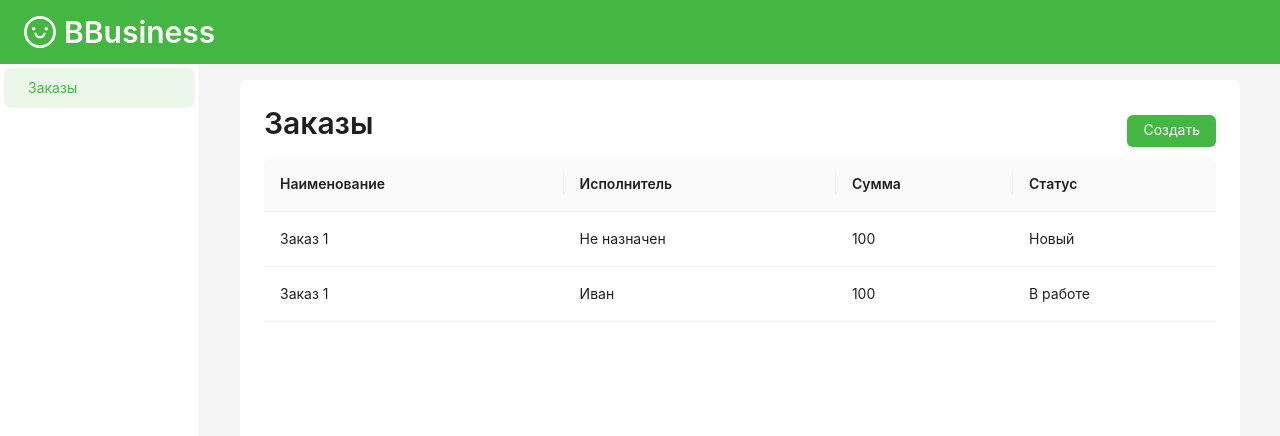
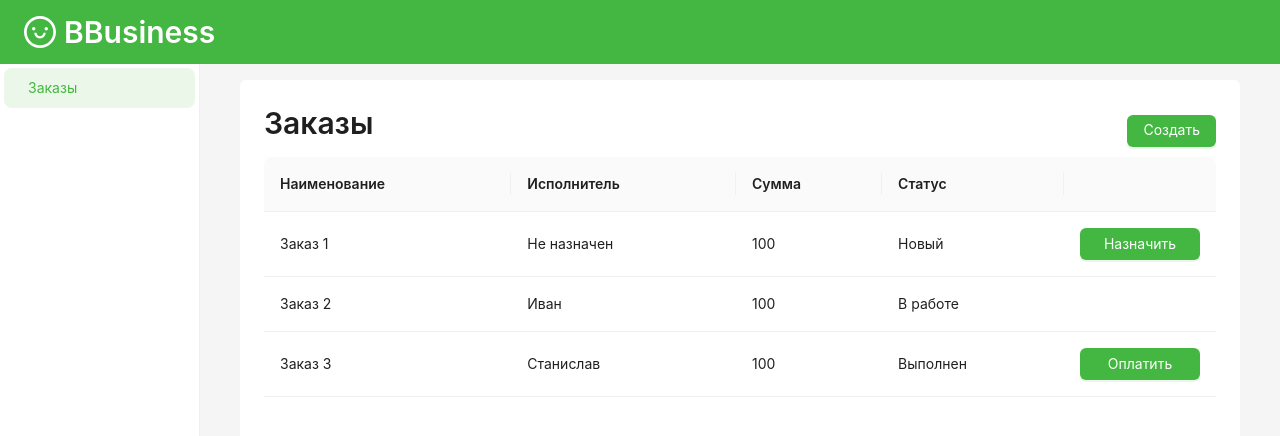
Before and after one commit to ezhooov/bereke-hackathon, a React (Vite) app: page /orders in a window 1280 px wide. Shown: the top 436 px of the page. Built offline with nearby package versions, Linux system fonts and the light colour scheme.

Commit message:
add AssignOrder, update OrderPage

```diff
--- a/src/api/api.js
+++ b/src/api/api.js
@@ -8,10 +8,17 @@ export const getOrders = () => {
     },
     {
       id: 2,
-      name: 'Заказ 1',
+      name: 'Заказ 2',
       employee: 1,
       sum: 100,
       status: 'in_progress'
+    },
+    {
+      id: 2,
+      name: 'Заказ 3',
+      employee: 2,
+      sum: 100,
+      status: 'fulfilled'
     }
   ]
 
@@ -51,10 +58,22 @@ export const getEmployees = () => {
   })
 }
 
-export const saveOrder = (values) => {
+export const createOrder = (order) => {
+  console.log('@@ order', order)
+
   return new Promise((resolve) => {
     setTimeout(() => {
       resolve()
     }, 400)
   })
 }
+
+export const updateOrder = (order) => {
+  console.log('@@ order', order)
+
+  return new Promise((resolve) => {
+    setTimeout(() => {
+      resolve()
+    }, 400)
+  })
+}
--- /dev/null
+++ b/src/components/AssignOrder.jsx
@@ -0,0 +1,30 @@
+import styled from 'styled-components'
+import { useEffect, useState } from 'react'
+import { Button, Select } from 'antd'
+
+const StyledForm = styled.form`
+  display: flex;
+  flex-direction: column;
+  flex: 1;
+  flex-wrap: wrap;
+  gap: 16px;
+`
+
+export const AssignOrder = ({ order, onAssignSubmit, pending, employeeList }) => {
+  const [employee, setEmployee] = useState(null)
+
+  useEffect(() => {
+    setEmployee(null)
+  }, [order])
+
+  const onClick = () => {
+    onAssignSubmit({ ...order, employee, status: 'payed' })
+  }
+
+  return (
+    <StyledForm>
+      <Select options={employeeList.map(item => ({ value: item.id, label: item.name }))} value={employee} onChange={setEmployee} />
+      <Button size='large' type='primary' onClick={onClick} disabled={pending} loading={pending}>Назначить испольнителя</Button>
+    </StyledForm>
+  )
+}
--- a/src/pages/MainPage.jsx
+++ b/src/pages/MainPage.jsx
@@ -4,7 +4,6 @@ export const MainPage = () => {
   const navigate = useNavigate()
 
   useEffect(() => {
-    console.log('123')
     navigate('/orders')
   }, [])
 
--- a/src/pages/OrderPage.jsx
+++ b/src/pages/OrderPage.jsx
@@ -1,10 +1,11 @@
 import { Typography, Button, Table, Modal } from 'antd'
 import styled from 'styled-components'
 import { useMutation, useQuery } from 'react-query'
-import { getOrders, getEmployees, saveOrder } from '../api/api.js'
+import { getOrders, getEmployees, createOrder, updateOrder } from '../api/api.js'
 import { useState } from 'react'
 import { CreateOrder } from '../components/CreateOrder.jsx'
 import { queryClient } from '../main.jsx'
+import { AssignOrder } from '../components/AssignOrder.jsx'
 
 const { Title } = Typography
 
@@ -13,10 +14,15 @@ const StyledContainer = styled.div`
   justify-content: space-between;
   align-items: center;
 `
+
+const StyledButton = styled(Button)`
+  width: 120px
+`
+
 const statusMap = {
   new: 'Новый',
   in_progress: 'В работе',
-  fullfiled: 'Выполнен',
+  fulfilled: 'Выполнен',
   payed: 'Оплачен',
   cancelled: 'Отменен'
 }
@@ -26,15 +32,46 @@ export const OrderPage = () => {
   const { data: employees } = useQuery('employee_list', getEmployees)
 
   const { list: employeeList, dictionary: employeeMap } = employees || {}
+
   const [createModalOpen, setCreateModalOpen] = useState(false)
+  const onSave = async (values) => {
+    await saveMutation(values)
+    setCreateModalOpen(false)
+  }
 
-  const { isLoading: saving, mutateAsync: saveMutation } = useMutation(saveOrder, {
+  const [assignModalOpen, setAssignModalOpen] = useState(false)
+  const [orderToAssign, setOrderToAssign] = useState(null)
+  const { isLoading: saving, mutateAsync: saveMutation } = useMutation(createOrder, {
     onSuccess: () => {
       // Invalidate and refetch
       queryClient.invalidateQueries('order_list')
       queryClient.invalidateQueries('employee_list')
     }
   })
+  const assign = (order) => () => {
+    setAssignModalOpen(true)
+    setOrderToAssign(order)
+  }
+  const { isLoading: assigning, mutate: assignMutation } = useMutation(updateOrder, {
+    onSuccess: () => {
+      setAssignModalOpen(false)
+
+      // Invalidate and refetch
+      queryClient.invalidateQueries('order_list')
+      queryClient.invalidateQueries('employee_list')
+    }
+  })
+
+  const { isLoading: paying, mutateAsync: payMutation } = useMutation(createOrder, {
+    onSuccess: () => {
+      // Invalidate and refetch
+      queryClient.invalidateQueries('order_list')
+      queryClient.invalidateQueries('employee_list')
+    }
+  })
+  const pay = (order) => () => {
+    payMutation({ ...order, status: 'payed' })
+  }
 
   const getTableColumns = (employeeDictionary) => ([
     {
@@ -62,13 +99,33 @@ export const OrderPage = () => {
       render: (_, { status }) => (
         <>{statusMap[status] || ''}</>
       )
+    },
+    {
+      title: '',
+      dataIndex: 'status',
+      key: 'actions',
+      width: 120,
+      render: (_, order) => {
+        if (order.status === 'new') {
+          return <StyledButton type='primary' onClick={assign(order)}>Назначить</StyledButton>
+        }
+
+        if (order.status === 'fulfilled') {
+          return (
+            <StyledButton
+              type='primary'
+              onClick={pay(order)}
+              disabled={paying}
+              loading={paying}
+            >
+              Оплатить
+            </StyledButton>
+          )
+        }
+      },
+      align: 'right'
     }
   ])
-
-  const onSave = async (values) => {
-    await saveMutation(values)
-    setCreateModalOpen(false)
-  }
 
   return (
     <section>
@@ -91,6 +148,19 @@ export const OrderPage = () => {
       >
         <CreateOrder onSave={onSave} pending={saving} />
       </Modal>
+      <Modal
+        title={<Title level={4}>Назначение исполнителя</Title>}
+        open={assignModalOpen}
+        footer={null}
+        onCancel={() => { setAssignModalOpen(false); setOrderToAssign(null) }}
+      >
+        <AssignOrder
+          order={{ ...orderToAssign }}
+          onAssignSubmit={assignMutation}
+          pending={assigning}
+          employeeList={employeeList || []}
+        />
+      </Modal>
     </section>
   )
 }
```
